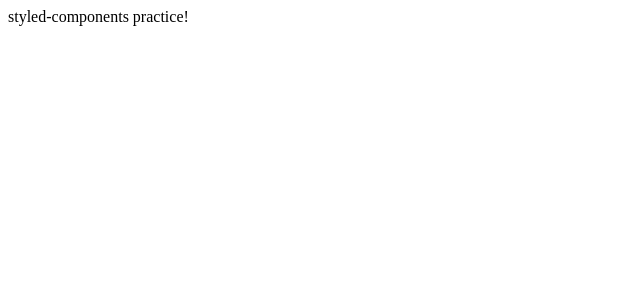
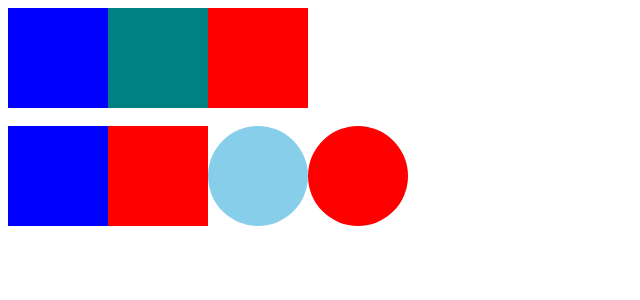
Before and after one commit to kimoony/styled-components-practice, a React (Create React App) app: page / in a window 1280 px wide. Shown: the top 300 px of the page, without its empty margins (0-640 px from the left). Built offline with nearby package versions, Linux system fonts and the light colour scheme.

Commit message:
:memo: Add Extending.js
컴포넌트 확장하기

```diff
--- a/src/App.js
+++ b/src/App.js
@@ -1,10 +1,12 @@
-
+import FirstStyled from 'components/FirstStyled';
+import Extending from 'components/Extending';
 
 function App() {
   return (
-    <div className="App">
-      styled-components practice!
-    </div>
+    <>
+      <FirstStyled /><br />
+      <Extending />
+    </>
   );
 }
 
--- /dev/null
+++ b/src/components/Extending.js
@@ -0,0 +1,32 @@
+import styled from 'styled-components';
+
+const Father = styled.div`
+  display: flex;
+`;
+
+const Box = styled.div`
+  background-color: ${props => props.bgColor || 'red'};
+  // background-color를 props에 따라 바귀도록 한다.
+  // props가 넘어오지 않으면 background-color는 red가 된다.
+  width: 100px;
+  height: 100px;
+`;
+
+// 컴포넌트의 확장 - 컴포넌트에 모든 속성을 가져온다.
+const Circle = styled(Box)`
+  border-radius: 50px;
+`;
+
+
+const Extending = () => {
+  return (
+    <Father>
+      <Box bgColor="blue" />
+      <Box />
+      <Circle bgColor="skyblue" />
+      <Circle />
+    </Father>
+  )
+}
+
+export default Extending
```
